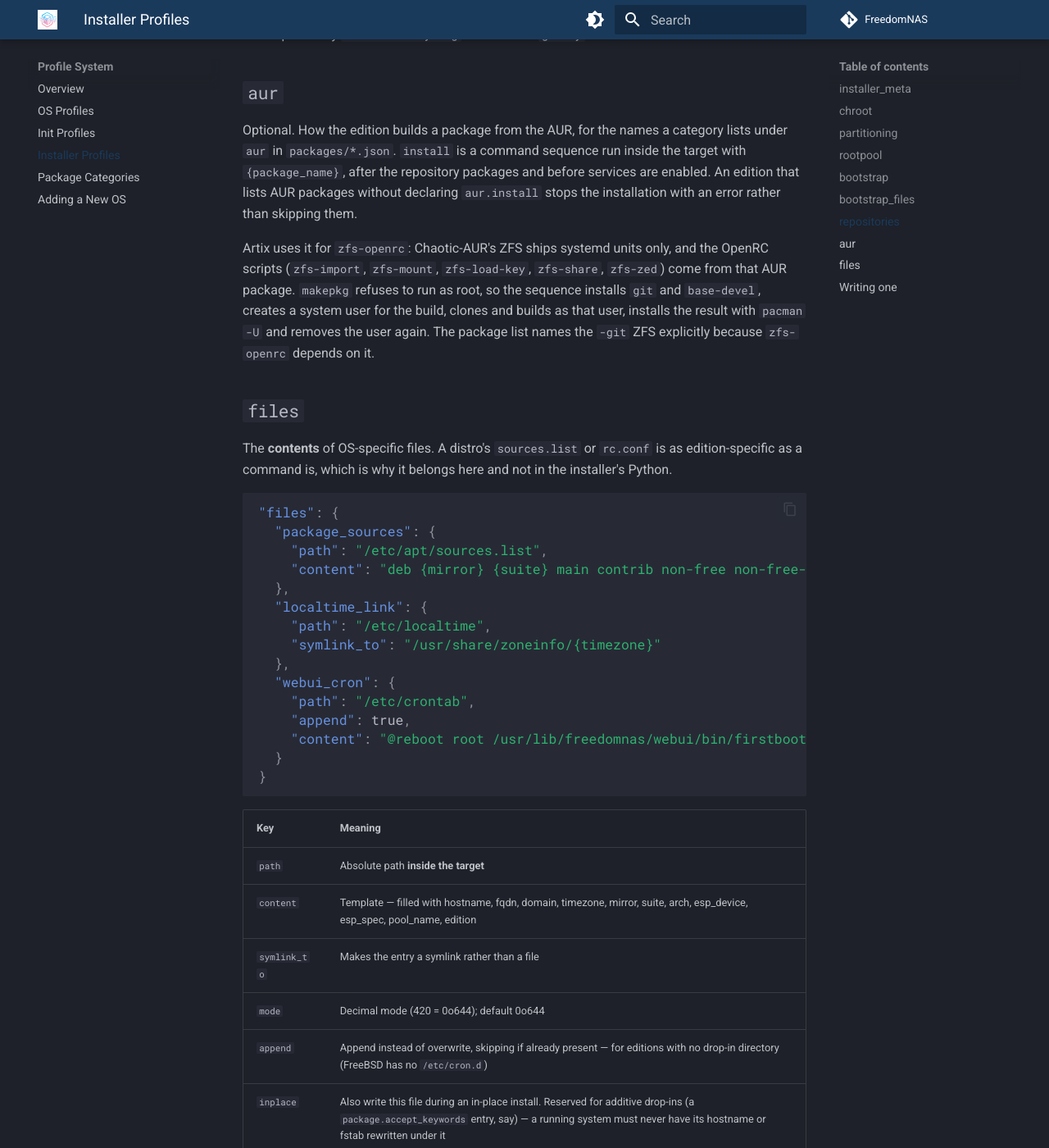
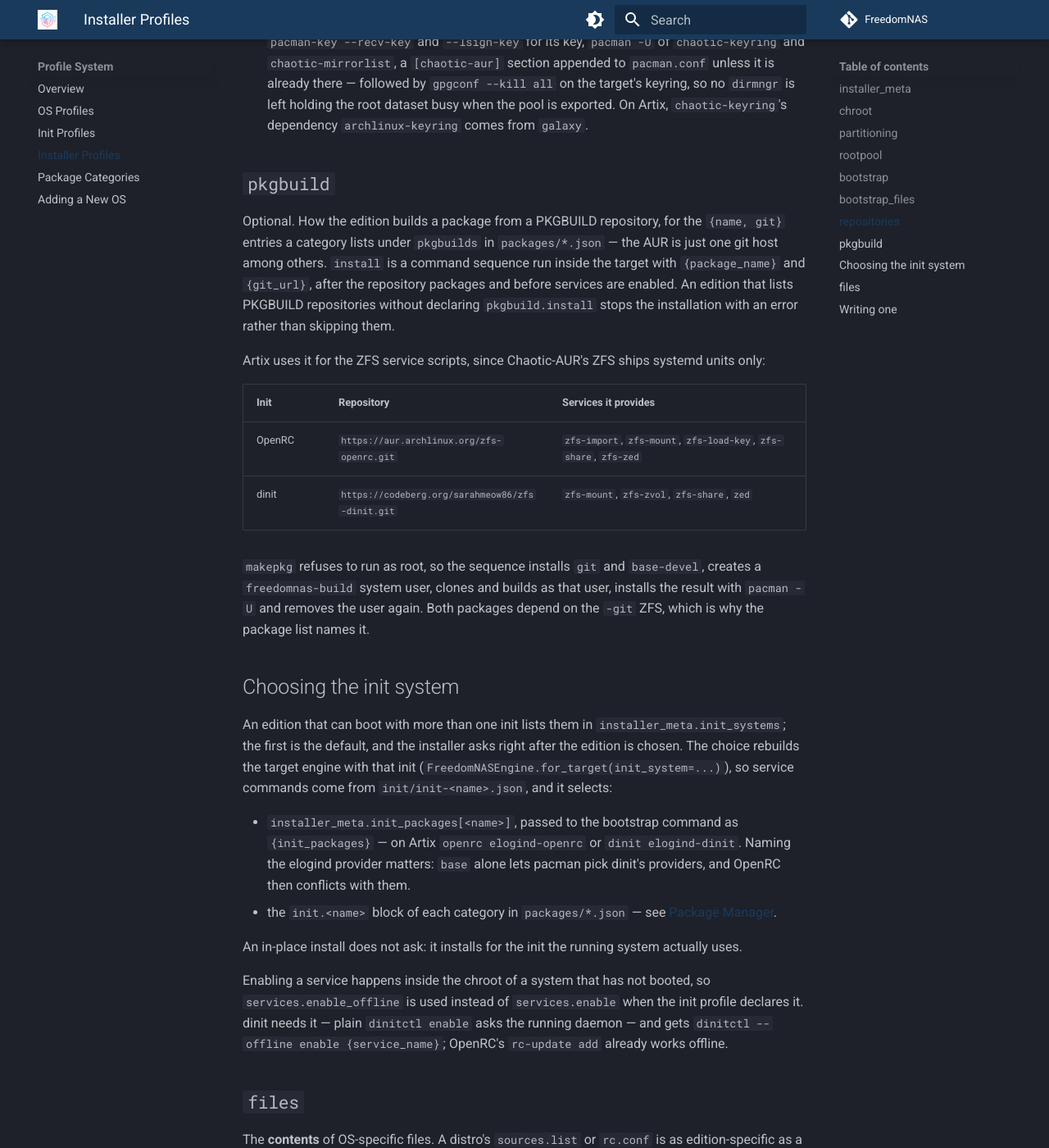
Before and after one commit to FreedomNAS/freedomnas-docs, an MkDocs documentation site: the page built from docs/profiles/installer-profiles.md, in a window 1280 px wide and 1400 px high, scrolled down 5179 px. Shown: the whole window at 82% size. Built offline with MkDocs 1.6.1 and Material for MkDocs 9.7.7, drawn with Linux system fonts in a browser that asks for light colours; some of the changed text lies outside the part shown.

Commit message:
Document the init choice, pkgbuilds and the Artix and Arch fixes

```diff
--- a/docs/profiles/installer-profiles.md
+++ b/docs/profiles/installer-profiles.md
@@ -36,6 +36,8 @@ Data, not commands — read with `get_profile_value("installer_meta", key)`.
 | `chroot_dirs` | Directories created before the chroot mounts |
 | `uki_name`, `uki_recovery_name` | UKI filenames on the ESP (UKI-booting editions) |
 | `community_maintained` | Marks the edition as community in the installer menu |
+| `init_systems` | Init systems the installer offers, default first — only when there is more than one (Artix: `["openrc", "dinit"]`) |
+| `init_packages` | `{init: packages}` passed to the bootstrap command as `{init_packages}` |
 
 ## `chroot`
 
@@ -166,22 +168,52 @@ Debian and the two pacman editions need one today:
   the pool is exported. On Artix, `chaotic-keyring`'s dependency
   `archlinux-keyring` comes from `galaxy`.
 
-## `aur`
+## `pkgbuild`
 
-Optional. How the edition builds a package from the AUR, for the names a
-category lists under `aur` in `packages/*.json`. `install` is a command
-sequence run inside the target with `{package_name}`, after the repository
-packages and before services are enabled. An edition that lists AUR packages
-without declaring `aur.install` stops the installation with an error rather
-than skipping them.
+Optional. How the edition builds a package from a PKGBUILD repository, for the
+`{name, git}` entries a category lists under `pkgbuilds` in `packages/*.json` —
+the AUR is just one git host among others. `install` is a command sequence run
+inside the target with `{package_name}` and `{git_url}`, after the repository
+packages and before services are enabled. An edition that lists PKGBUILD
+repositories without declaring `pkgbuild.install` stops the installation with
+an error rather than skipping them.
 
-Artix uses it for `zfs-openrc`: Chaotic-AUR's ZFS ships systemd units only,
-and the OpenRC scripts (`zfs-import`, `zfs-mount`, `zfs-load-key`,
-`zfs-share`, `zfs-zed`) come from that AUR package. `makepkg` refuses to run
-as root, so the sequence installs `git` and `base-devel`, creates a system
-user for the build, clones and builds as that user, installs the result with
-`pacman -U` and removes the user again. The package list names the `-git`
-ZFS explicitly because `zfs-openrc` depends on it.
+Artix uses it for the ZFS service scripts, since Chaotic-AUR's ZFS ships
+systemd units only:
+
+| Init | Repository | Services it provides |
+|------|------------|----------------------|
+| OpenRC | `https://aur.archlinux.org/zfs-openrc.git` | `zfs-import`, `zfs-mount`, `zfs-load-key`, `zfs-share`, `zfs-zed` |
+| dinit | `https://codeberg.org/sarahmeow86/zfs-dinit.git` | `zfs-mount`, `zfs-zvol`, `zfs-share`, `zed` |
+
+`makepkg` refuses to run as root, so the sequence installs `git` and
+`base-devel`, creates a `freedomnas-build` system user, clones and builds as
+that user, installs the result with `pacman -U` and removes the user again.
+Both packages depend on the `-git` ZFS, which is why the package list names it.
+
+## Choosing the init system
+
+An edition that can boot with more than one init lists them in
+`installer_meta.init_systems`; the first is the default, and the installer asks
+right after the edition is chosen. The choice rebuilds the target engine with
+that init (`FreedomNASEngine.for_target(init_system=...)`), so service commands
+come from `init/init-<name>.json`, and it selects:
+
+- `installer_meta.init_packages[<name>]`, passed to the bootstrap command as
+  `{init_packages}` — on Artix `openrc elogind-openrc` or
+  `dinit elogind-dinit`. Naming the elogind provider matters: `base` alone
+  lets pacman pick dinit's providers, and OpenRC then conflicts with them.
+- the `init.<name>` block of each category in `packages/*.json` — see
+  [Package Manager](../architecture/package-manager.md).
+
+An in-place install does not ask: it installs for the init the running system
+actually uses.
+
+Enabling a service happens inside the chroot of a system that has not booted,
+so `services.enable_offline` is used instead of `services.enable` when the init
+profile declares it. dinit needs it — plain `dinitctl enable` asks the running
+daemon — and gets `dinitctl --offline enable {service_name}`; OpenRC's
+`rc-update add` already works offline.
 
 ## `files`
 
```
Also changed, not shown: docs/architecture/package-manager.md (+22 -4 lines), docs/developer/installer.md (+2 -2 lines), docs/developer/repositories.md (+8 -0 lines).
